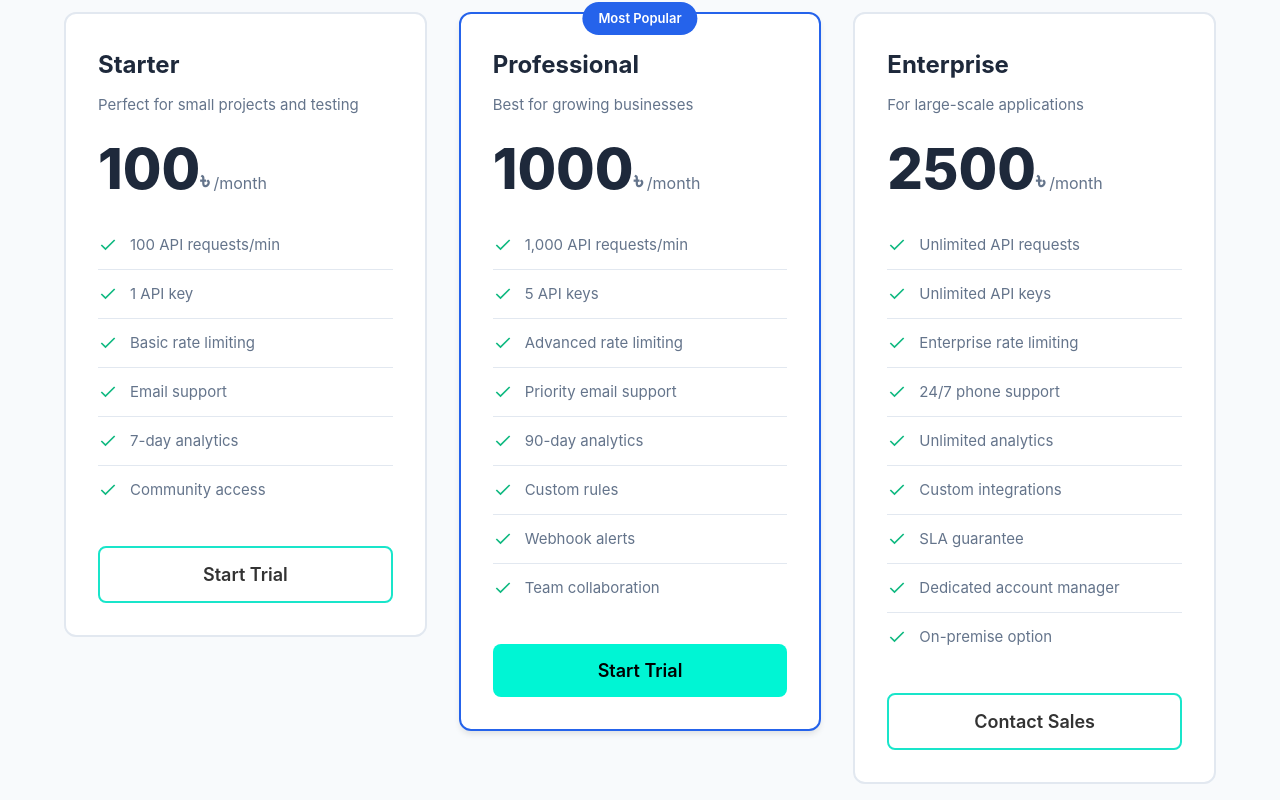
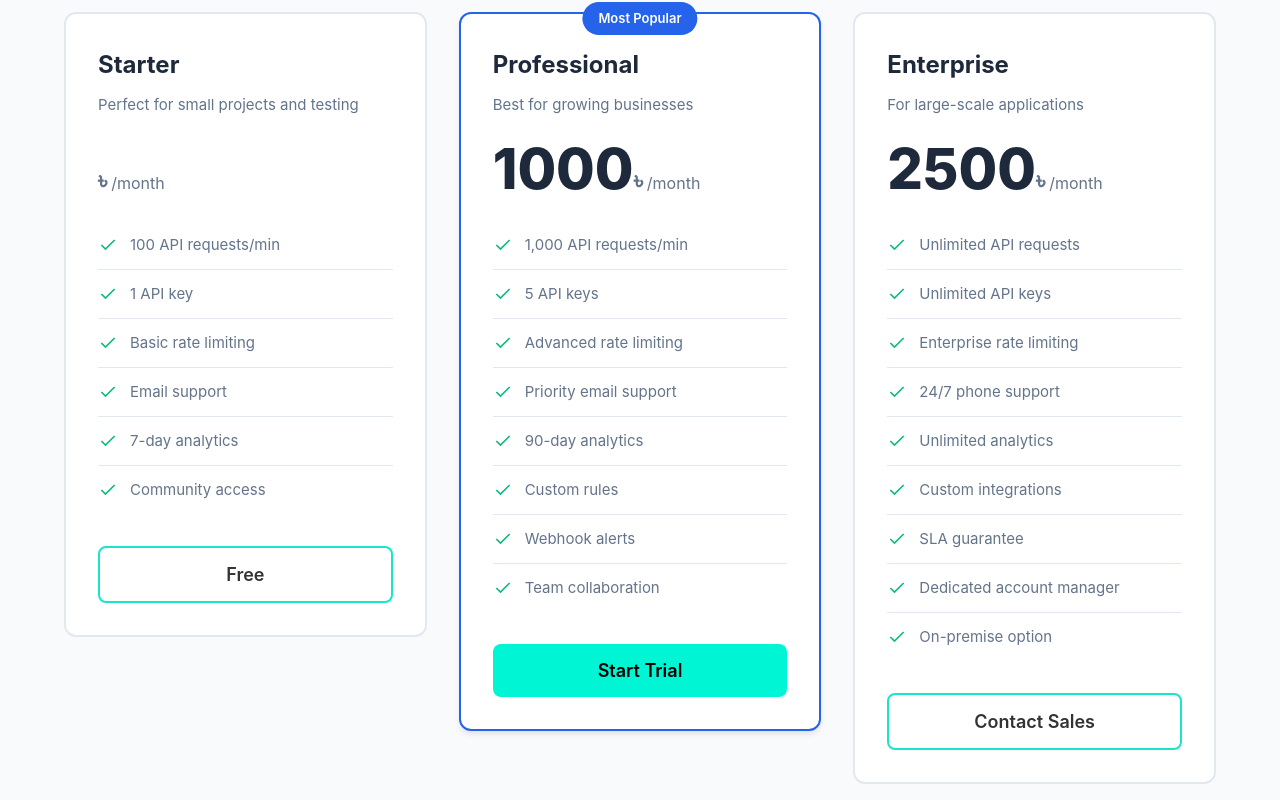
Before and after one commit to Ibrahim-898/GetFlow, a React (Create React App) app in the folder frontend/: page /services in a window 1280 px wide. Shown: the part 388-1188 px from the top of the page. Built offline with nearby package versions, Linux system fonts and the light colour scheme.

Commit message:
solve redirection

```diff
--- a/frontend/src/pages/Home/Home.js
+++ b/frontend/src/pages/Home/Home.js
@@ -97,7 +97,8 @@ export default function Home() {
           </div>
         </section>
 
-        {/* باقي sections unchanged */}
+        {/* ================= FEATURES ================= */} <section className="features"> <h2>Why Choose Our Rate Limiter?</h2> <div className="feature-grid"> <div className="card"> <h3>⚡ Ultra Fast</h3> <p>Handles millions of requests with minimal latency.</p> </div> <div className="card"> <h3>🛡 Secure</h3> <p>Prevents DDoS, brute-force and API abuse automatically.</p> </div> <div className="card"> <h3>📊 Real-Time Analytics</h3> <p>Monitor traffic spikes and user behavior instantly.</p> </div> <div className="card"> <h3>🌍 Distributed</h3> <p>Scalable microservice architecture for enterprise systems.</p> </div> </div> </section> {/* ================= HOW IT WORKS ================= */} <section className="how"> <h2>How It Works</h2> <div className="steps"> <div className="step"> <div className="icon"><FiLink /></div> <h4>1. Integrate</h4> <p>Plug our microservice into your API gateway.</p> </div> <div className="step"> <div className="icon"><FiSettings /></div> <h4>2. Configure</h4> <p>Set limits per user, IP, or token.</p> </div> <div className="step"> <div className="icon"><FiBarChart2 /></div> <h4>3. Monitor</h4> <p>Track traffic with real-time dashboards.</p> </div> </div> </section> {/* ================= CTA ================= */} <section className="cta"> <h2>Ready to Protect Your APIs?</h2> <button className="primary-btn"> <Link to="/main">Start Free Trial</Link></button> </section>
+
       </div>
     </div>
   );
--- a/frontend/src/pages/Login/Login.js
+++ b/frontend/src/pages/Login/Login.js
@@ -61,7 +61,7 @@ const Login = () => {
       // Backend sets httpOnly cookie automatically
       console.log('✅ Login successful! Cookie & token stored');
 
-      navigate('/Main', {
+      navigate('/', {
         state: {
           message: 'Welcome back! Login successful.'
         }
--- a/frontend/src/pages/Services/Services.js
+++ b/frontend/src/pages/Services/Services.js
@@ -39,11 +39,9 @@ const Services = () => {
 
   const plans = [
     {
-      id: 'starter',
+      id: 'free',
       name: 'Starter',
       description: 'Perfect for small projects and testing',
-      monthlyPrice: 100,
-      yearlyPrice: 80,
       features: [
         '100 API requests/min',
         '1 API key',
@@ -52,8 +50,8 @@ const Services = () => {
         '7-day analytics',
         'Community access'
       ],
-      cta: 'Start Trial',
-      popular: false
+      cta: 'Free',
+
     },
     {
       id: 'pro',
```
